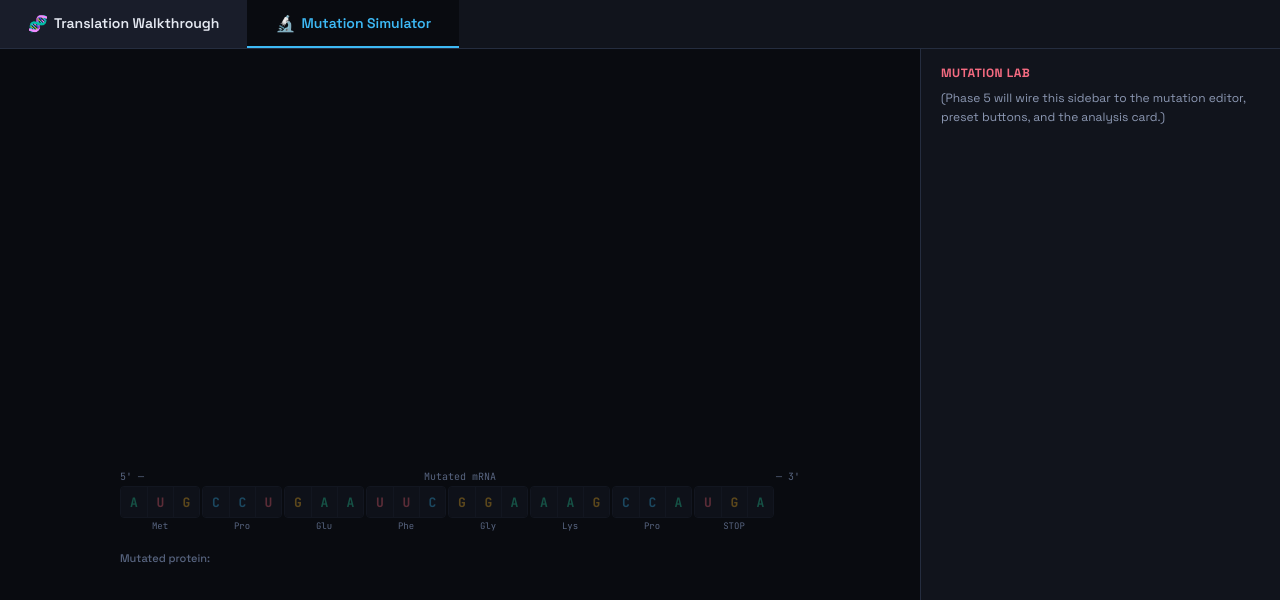
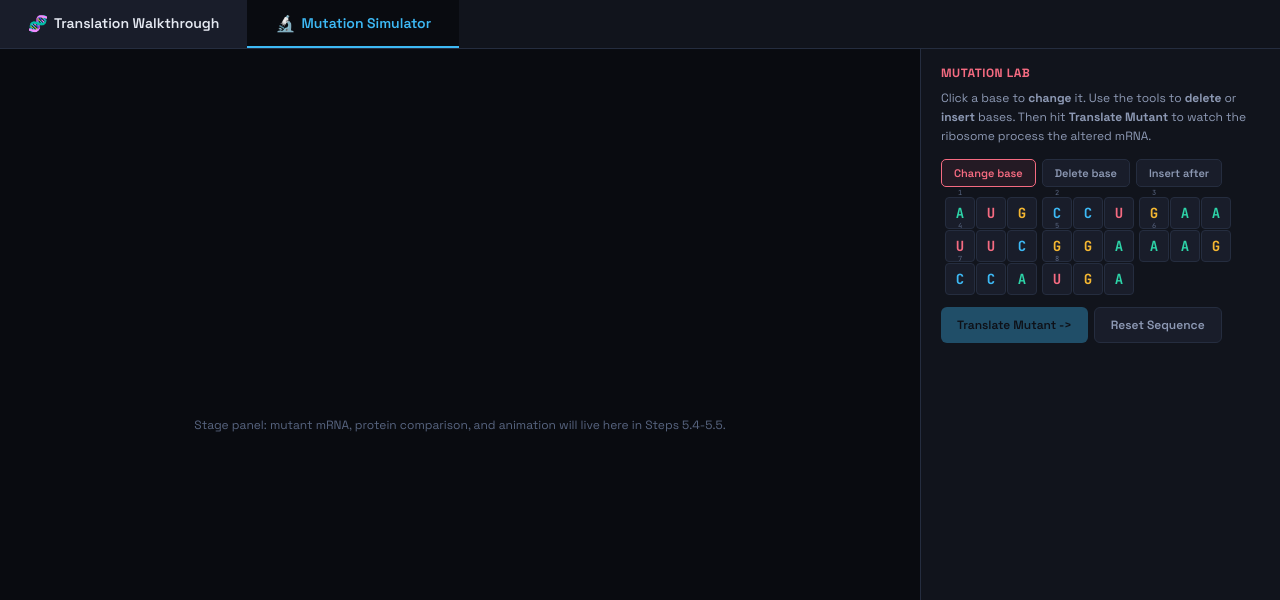
Before and after one commit to juanbetancurm/translation-app, a React (Vite) app: page /mutation in a window 1280 px wide. Shown: the top 600 px of the page. Built offline with nearby package versions, Linux system fonts and the light colour scheme.

Commit message:
Phase 5 step 5.1: mutation reducer and sequence editor

```diff
--- a/src/features/mutation-simulator/MutationSimulator.css
+++ b/src/features/mutation-simulator/MutationSimulator.css
@@ -42,6 +42,18 @@
   margin-bottom: 12px;
 }
 
+.mut-stage-note {
+  color: var(--tx3);
+  font-size: 12px;
+}
+
+.mut-actions {
+  display: flex;
+  gap: 6px;
+  margin-top: 10px;
+  flex-wrap: wrap;
+}
+
 @media (max-width: 900px) {
   .mutation {
     flex-direction: column;
--- a/src/features/mutation-simulator/MutationSimulator.jsx
+++ b/src/features/mutation-simulator/MutationSimulator.jsx
@@ -1,46 +1,83 @@
 //
+// The Mutation Simulator feature. Uses useReducer to manage the editing
+// state: working sequence, active tool, and tracked changes.
 //
-// PHASE 3 PLACEHOLDER. The actual mutation editor, classification engine,
-// and mutant translation animation arrive in Phase 5. For now this
-// component shares the same layout shell as the Translation Walkthrough.
+// Step 5.1 scope: editor plus tool picker. Translation, classification,
+// and animation arrive in Steps 5.3-5.5.
 
-import MrnaStrand from "../../shared/components/MrnaStrand";
-import PolypeptideChain from "../../shared/components/PolypeptideChain";
-import Ribosome from "../../shared/components/Ribosome";
-import PhaseBanner from "../../shared/components/PhaseBanner";
-import { GC } from "../../shared/biology/geneticCode.js";
-import { ORIG_CODONS } from "../../shared/biology/constants.js";
+import { useReducer } from "react";
+import SequenceEditor from "./components/SequenceEditor";
+import ToolPicker from "./components/ToolPicker";
+import {
+  initialMutationState,
+  mutationReducer,
+} from "./mutationReducer.js";
 import "./MutationSimulator.css";
 
 export default function MutationSimulator() {
-  const labels = ORIG_CODONS.map((c) => GC[c] || "???");
-  const allUpcoming = ORIG_CODONS.map(() => "upcoming");
+  const [state, dispatch] = useReducer(
+    mutationReducer,
+    initialMutationState
+  );
+
+  const handleToolChange = (tool) =>
+    dispatch({ type: "SET_TOOL", tool });
+
+  const handleBaseClick = (index) =>
+    dispatch({ type: "CLICK_BASE", index });
+
+  const handleReset = () =>
+    dispatch({ type: "RESET_SEQUENCE" });
 
   return (
     <div className="mutation">
       <div className="mutation-main">
         <div className="stage">
-          <PhaseBanner phase={null} />
-          <div className="ribo-zone">
-            <Ribosome visible={false} />
-          </div>
-          <MrnaStrand
-            codons={ORIG_CODONS}
-            labels={labels}
-            states={allUpcoming}
-            strandId="mutation-strand"
-            headerLabel="Mutated mRNA"
-          />
-          <PolypeptideChain aminoAcids={[]} label="Mutated protein:" />
+          <p className="mut-stage-note">
+            Stage panel: mutant mRNA, protein comparison, and animation
+            will live here in Steps 5.4-5.5.
+          </p>
         </div>
       </div>
+
       <aside className="mutation-side">
         <div className="mut-panel">
           <h3>Mutation Lab</h3>
           <p className="mut-instructions">
-            (Phase 5 will wire this sidebar to the mutation editor,
-            preset buttons, and the analysis card.)
+            Click a base to <strong>change</strong> it. Use the tools to{" "}
+            <strong>delete</strong> or <strong>insert</strong> bases. Then
+            hit <strong>Translate Mutant</strong> to watch the ribosome
+            process the altered mRNA.
           </p>
+
+          <ToolPicker
+            activeTool={state.tool}
+            onToolChange={handleToolChange}
+          />
+
+          <SequenceEditor
+            bases={state.bases}
+            changes={state.changes}
+            onClick={handleBaseClick}
+          />
+
+          <div className="mut-actions">
+            <button
+              type="button"
+              className="btn btn-1"
+              disabled
+              title="Coming in Step 5.4"
+            >
+              Translate Mutant -&gt;
+            </button>
+            <button
+              type="button"
+              className="btn btn-2"
+              onClick={handleReset}
+            >
+              Reset Sequence
+            </button>
+          </div>
         </div>
       </aside>
     </div>
--- /dev/null
+++ b/src/features/mutation-simulator/components/SequenceEditor.css
@@ -0,0 +1,68 @@
+.mut-mrna {
+  display: flex;
+  flex-wrap: wrap;
+  gap: 1px;
+  margin-bottom: 12px;
+}
+
+.mut-base {
+  width: 30px;
+  height: 32px;
+  display: flex;
+  align-items: center;
+  justify-content: center;
+  font-family: var(--mono);
+  font-size: 14px;
+  font-weight: 700;
+  background: var(--bg3);
+  border: 1.5px solid var(--bd);
+  border-radius: 4px;
+  cursor: pointer;
+  transition: all 0.15s;
+  position: relative;
+  padding: 0;
+}
+
+.mut-base:hover {
+  border-color: var(--ac);
+  background: var(--bg4);
+  transform: scale(1.08);
+}
+
+.mut-base-A { color: #2dd4a8; }
+.mut-base-U { color: #f56b81; }
+.mut-base-C { color: #3db9f5; }
+.mut-base-G { color: #f5b731; }
+.mut-base-X { color: var(--tx3); }
+
+.mut-base-changed {
+  border-color: var(--co);
+  background: rgba(245, 107, 129, 0.09);
+  box-shadow: 0 0 8px rgba(245, 107, 129, 0.14);
+}
+
+.mut-base-inserted {
+  border-color: var(--gr);
+  background: rgba(45, 212, 168, 0.09);
+  box-shadow: 0 0 8px rgba(45, 212, 168, 0.14);
+}
+
+.mut-base-deleted {
+  opacity: 0.3;
+  text-decoration: line-through;
+  border-color: var(--tx3);
+}
+
+.mut-base .pos {
+  position: absolute;
+  top: -10px;
+  left: 50%;
+  transform: translateX(-50%);
+  font-size: 7px;
+  color: var(--tx3);
+  font-weight: 400;
+}
+
+.mut-base:nth-child(3n + 1) {
+  margin-left: 4px;
+}
--- /dev/null
+++ b/src/features/mutation-simulator/components/SequenceEditor.jsx
@@ -0,0 +1,36 @@
+//
+// The clickable row of base tiles. Each tile shows one base letter
+// (A/U/C/G) or an X placeholder for deletions. Tile styling reflects
+// the reducer's changes map: changed, inserted, or deleted.
+
+import "./SequenceEditor.css";
+
+export default function SequenceEditor({ bases, changes, onClick }) {
+  return (
+    <div className="mut-mrna">
+      {bases.map((base, i) => {
+        const change = changes.get(i);
+        const isCodonStart = i % 3 === 0;
+        const codonNumber = i / 3 + 1;
+
+        let className = `mut-base mut-base-${base}`;
+        if (change?.type === "change") className += " mut-base-changed";
+        if (change?.type === "insert") className += " mut-base-inserted";
+        if (change?.type === "delete") className += " mut-base-deleted";
+
+        return (
+          <button
+            key={i}
+            type="button"
+            className={className}
+            onClick={() => onClick(i)}
+            aria-label={`Edit base ${i + 1}: ${base}`}
+          >
+            {isCodonStart && <span className="pos">{codonNumber}</span>}
+            {base}
+          </button>
+        );
+      })}
+    </div>
+  );
+}
--- /dev/null
+++ b/src/features/mutation-simulator/components/ToolPicker.css
@@ -0,0 +1,30 @@
+.tool-picker {
+  display: flex;
+  gap: 6px;
+  margin-bottom: 10px;
+  flex-wrap: wrap;
+}
+
+.mut-btn {
+  padding: 6px 12px;
+  border-radius: 5px;
+  border: 1px solid var(--bd);
+  background: var(--bg3);
+  color: var(--tx2);
+  font-size: 11px;
+  font-weight: 600;
+  cursor: pointer;
+  font-family: var(--sans);
+  transition: all 0.15s;
+}
+
+.mut-btn:hover {
+  border-color: var(--ac);
+  color: var(--tx);
+}
+
+.mut-btn-active {
+  border-color: var(--co);
+  color: var(--co);
+  background: rgba(245, 107, 129, 0.08);
+}
--- /dev/null
+++ b/src/features/mutation-simulator/components/ToolPicker.jsx
@@ -0,0 +1,28 @@
+//
+// The three editor tool buttons. The active tool is highlighted, and
+// selecting a tool sends the new tool id back to the parent reducer.
+
+import "./ToolPicker.css";
+
+const TOOLS = [
+  { id: "change", label: "Change base" },
+  { id: "delete", label: "Delete base" },
+  { id: "insert", label: "Insert after" },
+];
+
+export default function ToolPicker({ activeTool, onToolChange }) {
+  return (
+    <div className="tool-picker">
+      {TOOLS.map((tool) => (
+        <button
+          key={tool.id}
+          type="button"
+          className={`mut-btn${activeTool === tool.id ? " mut-btn-active" : ""}`}
+          onClick={() => onToolChange(tool.id)}
+        >
+          {tool.label}
+        </button>
+      ))}
+    </div>
+  );
+}
--- /dev/null
+++ b/src/features/mutation-simulator/mutationReducer.js
@@ -0,0 +1,118 @@
+//
+// State machine for the Mutation Simulator.
+//
+// State shape:
+//   bases       array of single-character strings (A/U/C/G/X).
+//               Same length as ORIG_SEQ plus any insertions. Deleted bases
+//               are represented by "X" to preserve the original slot.
+//   tool        currently selected editing tool: "change" | "delete" | "insert"
+//   changes     Map<number, { type, originalBase? }> describing which
+//               positions in `bases` have been modified and how.
+//
+// Actions:
+//   { type: "SET_TOOL", tool }
+//   { type: "CLICK_BASE", index }
+//   { type: "RESET_SEQUENCE" }
+
+import { ORIG_SEQ } from "../../shared/biology/constants.js";
+
+const BASE_CYCLE = ["A", "U", "C", "G"];
+const ORIG_BASES = ORIG_SEQ.split("");
+
+export const initialMutationState = {
+  bases: ORIG_BASES,
+  tool: "change",
+  changes: new Map(),
+};
+
+export function mutationReducer(state, action) {
+  switch (action.type) {
+    case "SET_TOOL":
+      return { ...state, tool: action.tool };
+
+    case "RESET_SEQUENCE":
+      return initialMutationState;
+
+    case "CLICK_BASE":
+      return applyClick(state, action.index);
+
+    default:
+      return state;
+  }
+}
+
+function applyClick(state, index) {
+  switch (state.tool) {
+    case "change":
+      return applyChangeClick(state, index);
+    case "delete":
+      return applyDeleteClick(state, index);
+    case "insert":
+      return applyInsertClick(state, index);
+    default:
+      return state;
+  }
+}
+
+function applyChangeClick(state, index) {
+  const current = state.bases[index];
+  const cycleIdx = BASE_CYCLE.indexOf(current);
+  const nextBase = BASE_CYCLE[(cycleIdx + 1) % BASE_CYCLE.length];
+
+  const newBases = [...state.bases];
+  newBases[index] = nextBase;
+
+  const newChanges = new Map(state.changes);
+  const originalAtIndex = ORIG_BASES[index];
+  const existing = newChanges.get(index);
+
+  if (existing?.type === "insert") {
+    newChanges.set(index, { type: "insert" });
+  } else if (index < ORIG_BASES.length && nextBase !== originalAtIndex) {
+    newChanges.set(index, { type: "change", originalBase: originalAtIndex });
+  } else {
+    newChanges.delete(index);
+  }
+
+  return { ...state, bases: newBases, changes: newChanges };
+}
+
+function applyDeleteClick(state, index) {
+  const existing = state.changes.get(index);
+  const newBases = [...state.bases];
+  const newChanges = new Map(state.changes);
+
+  if (existing?.type === "delete") {
+    newBases[index] = existing.originalBase ?? ORIG_BASES[index] ?? "A";
+    newChanges.delete(index);
+  } else {
+    newChanges.set(index, {
+      type: "delete",
+      originalBase: state.bases[index],
+    });
+    newBases[index] = "X";
+  }
+
+  return { ...state, bases: newBases, changes: newChanges };
+}
+
+function applyInsertClick(state, index) {
+  const newBases = [...state.bases];
+  newBases.splice(index + 1, 0, "A");
+
+  const newChanges = new Map();
+  for (const [pos, change] of state.changes) {
+    if (pos > index) {
+      newChanges.set(pos + 1, change);
+    } else {
+      newChanges.set(pos, change);
+    }
+  }
+  newChanges.set(index + 1, { type: "insert" });
+
+  return { ...state, bases: newBases, changes: newChanges };
+}
+
+export function getEffectiveSequence(bases) {
+  return bases.filter((base) => base !== "X").join("");
+}
```
